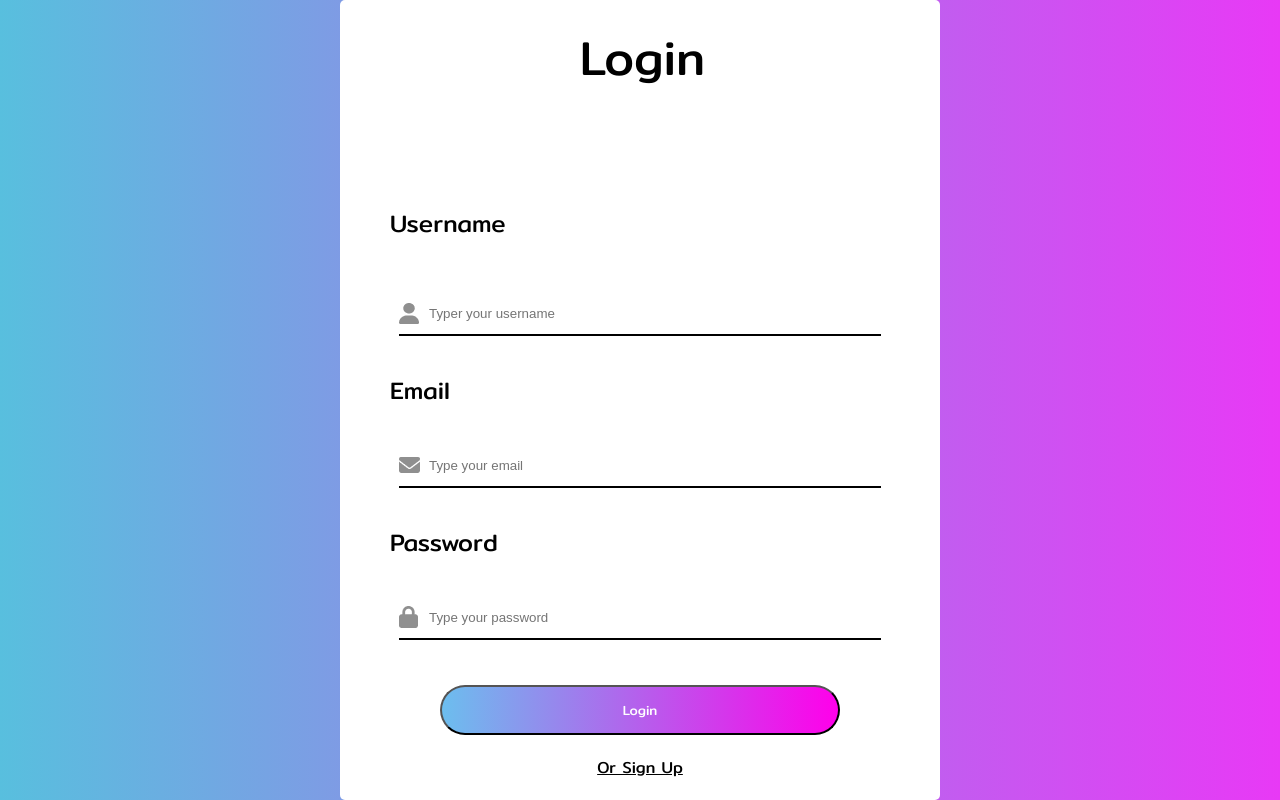
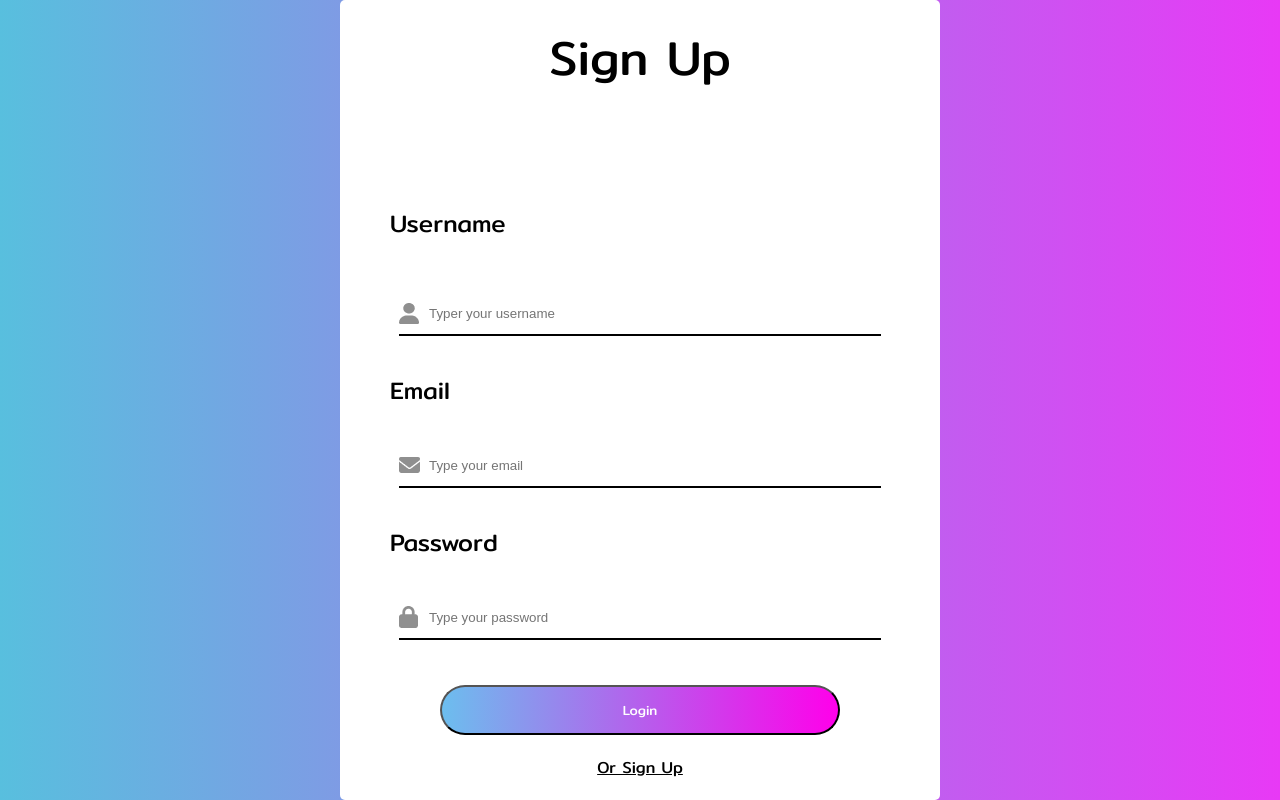
Before and after one commit to KevinLucasG/login-signup, a React (Create React App) app: page / in a window 1280 px wide. Built offline with nearby package versions, Linux system fonts and the light colour scheme.

Commit message:
Implemented dynamic function between Login and Signup

```diff
--- a/src/Components/LoginSignup.css
+++ b/src/Components/LoginSignup.css
@@ -24,12 +24,11 @@
   border-radius: 5px;
 }
 
-.login {
+.title {
   font-size: 3rem;
   margin-bottom: auto;
-  margin-left: 40%;
   margin-top: 20px;
-  align-self: flex-start;
+  align-self: center;
 }
 
 .header .text {
@@ -68,6 +67,9 @@ button {
   text-decoration: underline;
 }
 
+.signup:hover {
+  cursor: point;
+}
 #userIcon {
   background: url(./Assets/person.png) left no-repeat;
   padding-left: 30px;
--- a/src/Components/LoginSignup.jsx
+++ b/src/Components/LoginSignup.jsx
@@ -1,12 +1,12 @@
-import React from "react";
+import React, { useEffect, useState } from "react";
 import "./LoginSignup.css";
-import user_icon from "./Assets/person.png";
 
 export default function LoginSignup() {
+  const [action, setAction] = useState("Sign Up");
   return (
     <div className="container">
       <div className="header">
-        <div className="login">Login</div>
+        <div className="title">{action}</div>
         <div className="text">Username</div>
         <div className="inputs"></div>
         <input type="text" placeholder="Typer your username" id="userIcon" />
@@ -20,8 +20,22 @@ export default function LoginSignup() {
           id="passwordIcon"
         />
         <div className="section">
-          <button>Login</button>
-          <div className="signup">Or Sign Up</div>
+          <button
+            className={action === "Login" ? "submit" : "subimit"}
+            onClick={() => {
+              setAction("Sign Up");
+            }}
+          >
+            Login
+          </button>
+          <div
+            className={action === "Sign Up" ? "signup" : "signup"}
+            onClick={() => {
+              setAction("Login");
+            }}
+          >
+            Or Sign Up
+          </div>
         </div>
       </div>
     </div>
```
